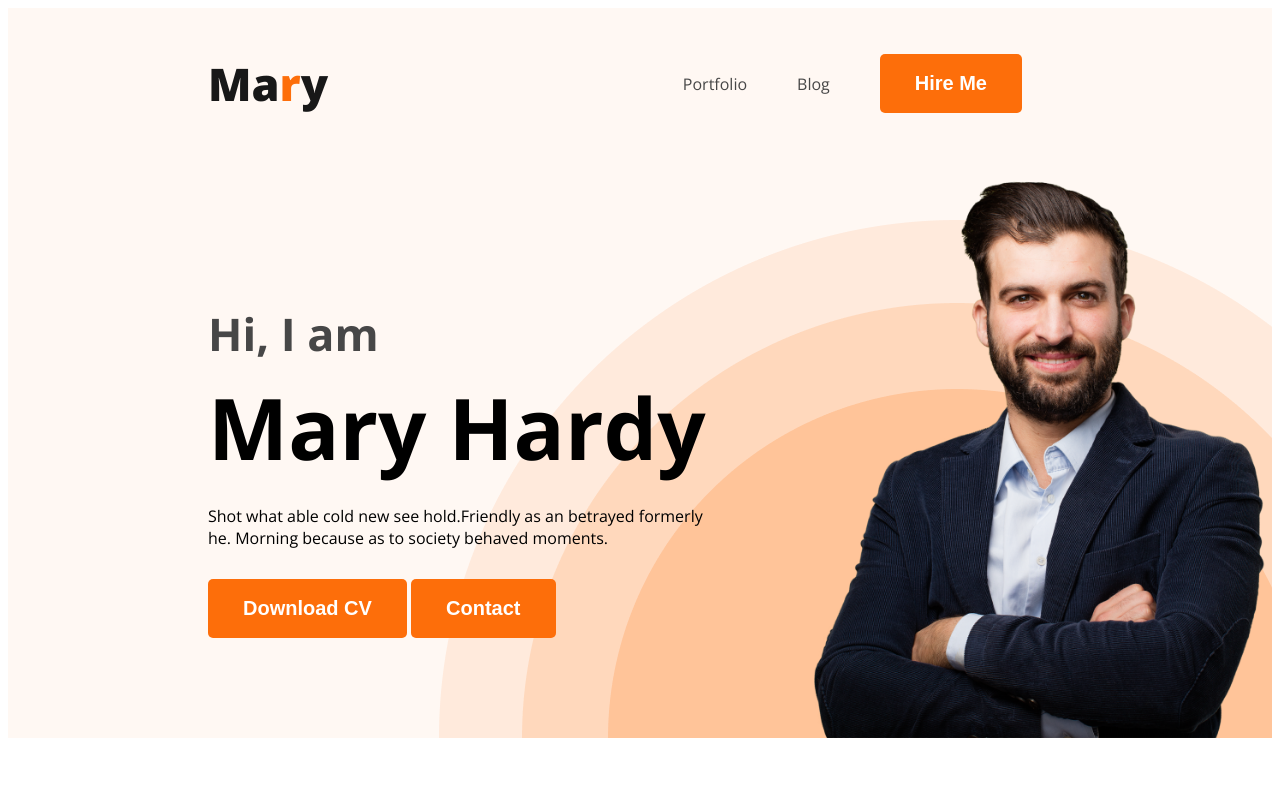
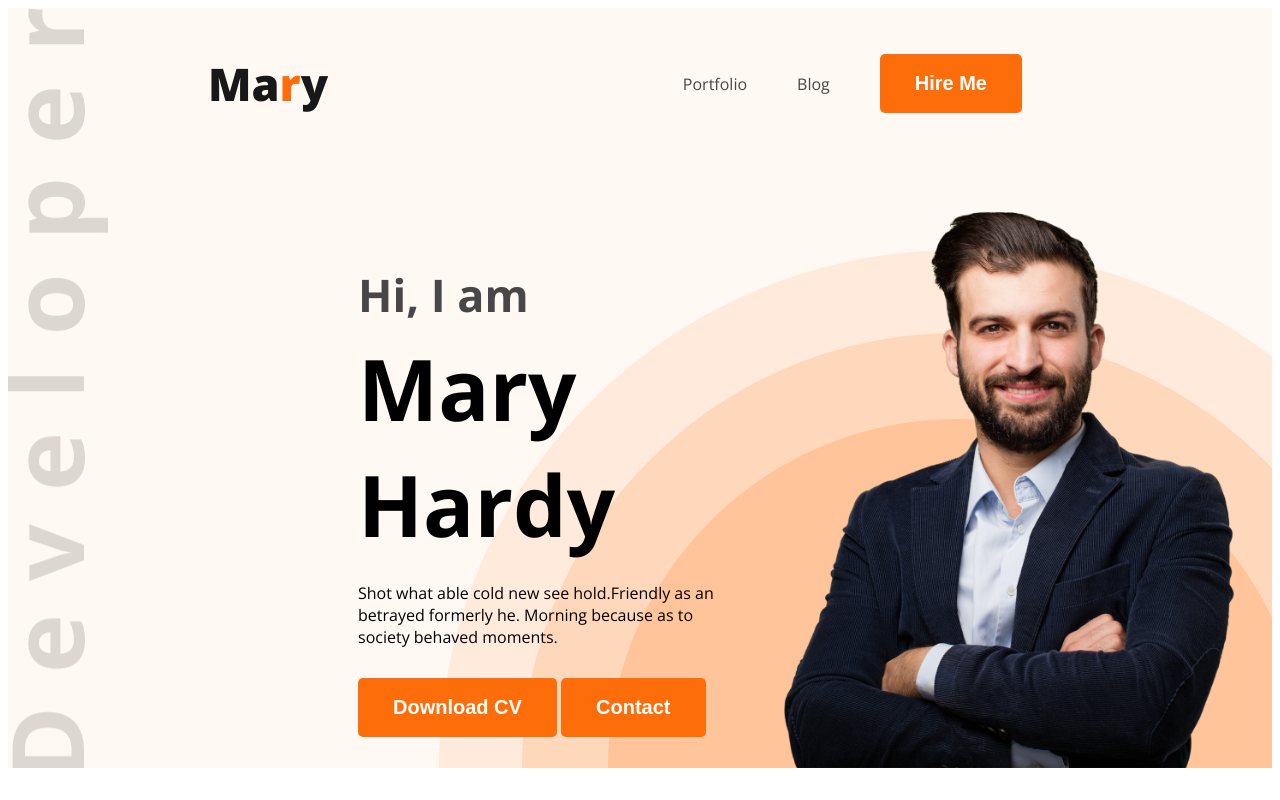
Before and after one commit to toufikahamed01/web-developer-portfolio, a plain HTML site: page index.html in a window 1280 px wide. Shown: the top 800 px of the page. Drawn offline with nearby package versions, Linux system fonts and the light colour scheme.

Commit message:
fixed backgroud image

```diff
--- a/style.css
+++ b/style.css
@@ -57,14 +57,14 @@ nav a{
 /* header related style */
 .header {
     background-color: #FFF8F3;
-    background-image: url("images/header_bg.png");
+    background-image: url("images/header_bg.png"), url("images/developer.png") ;
     background-repeat: no-repeat;
-    background-position: bottom right;
+    background-position: bottom right, top left;
 }
 
 
 .banner {
-    padding: 30px 30px 0x 150px ;
+    padding: 30px 30px 0px 150px ;
     display: flex;
     align-items: center;
     justify-content: space-between;
```
